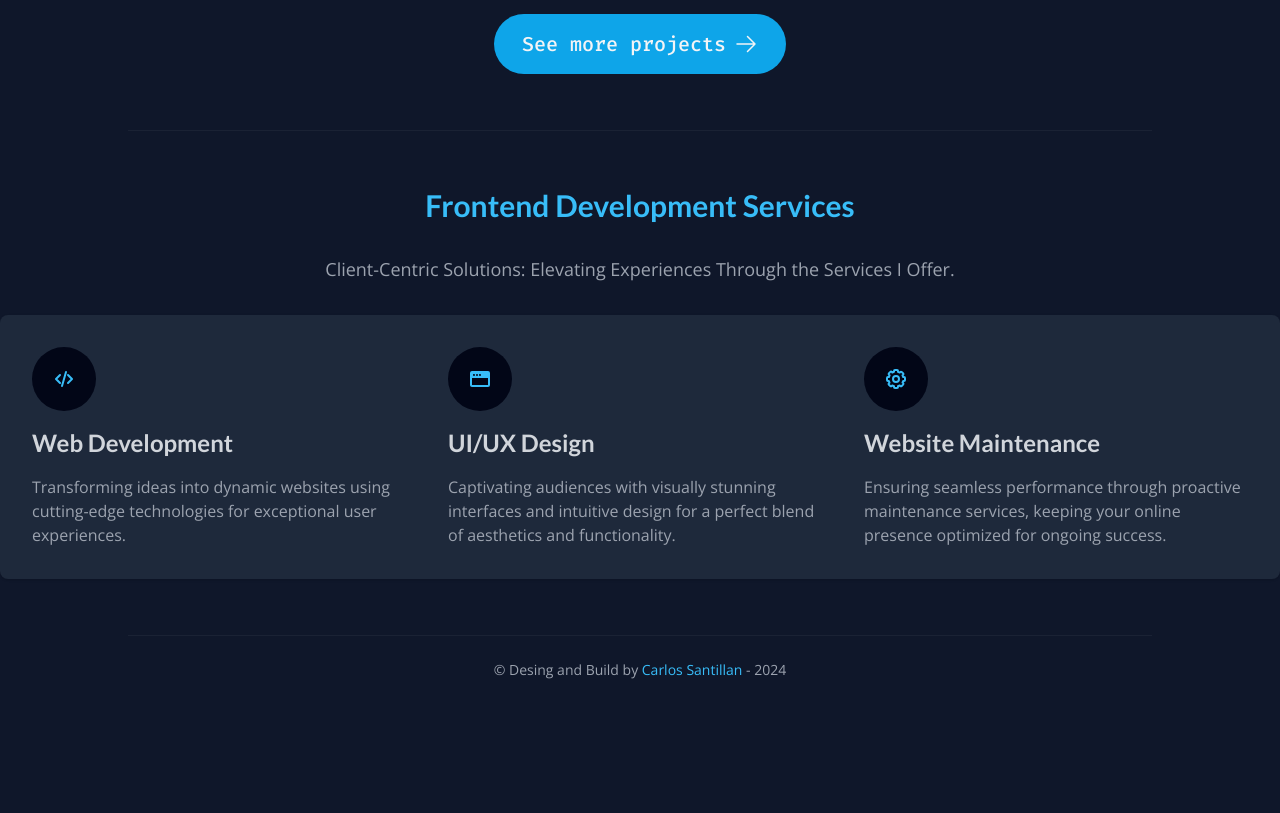
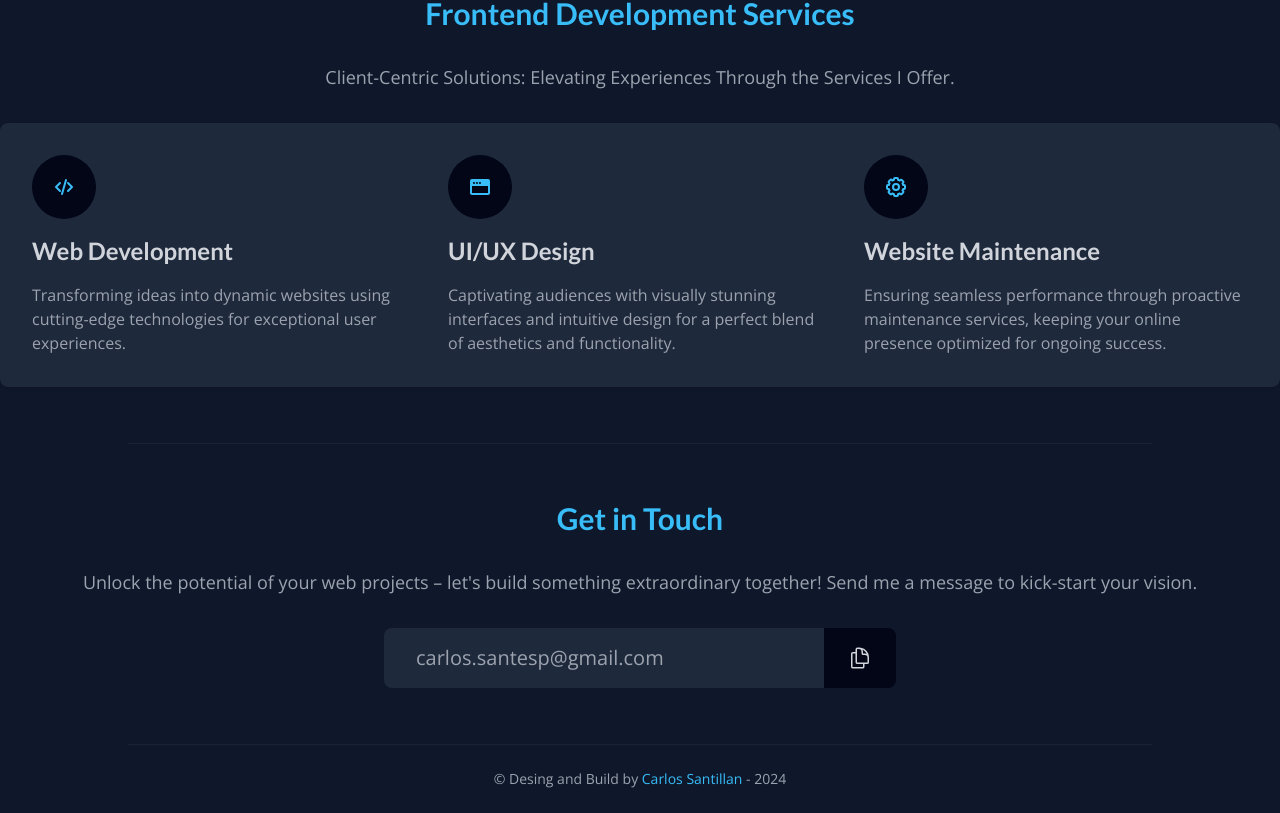
Before and after one commit to carlossantesp/carlos.santesp, a Next.js app: page / in a window 1280 px wide. Shown: the part 2432-3245 px from the top of the page. Before the commit the page ends 3136 px from the top, so only its background shows below. Built offline with nearby package versions, Linux system fonts and the light colour scheme.

Commit message:
Adding section contact me

```diff
--- a/src/app/page.js
+++ b/src/app/page.js
@@ -1,4 +1,5 @@
 import Hero from "@/components/hero";
+import SectionContact from "@/components/sectioncontact";
 import SectionProjects from "@/components/sectionprojects";
 import SectionService from "@/components/sectionservices";
 import SectionSkills from "@/components/sectionskills";
@@ -14,6 +15,8 @@ export default function Home() {
                 <SectionProjects />
                 <hr className="opacity-5 max-w-2xl md:max-w-5xl mx-auto" />
                 <SectionService />
+                <hr className="opacity-5 max-w-2xl md:max-w-5xl mx-auto" />
+                <SectionContact />
             </main>
         </>
     );
--- /dev/null
+++ b/src/components/alert.js
@@ -0,0 +1,24 @@
+import {lato} from "./fonts";
+
+export default function Alert({title, message}) {
+    return (
+        <div
+            className="flex items-center p-4 text-sm rounded-lg bg-gray-800 text-gray-300 mt-4 max-w-lg mx-auto"
+            role="alert"
+        >
+            <svg
+                className="flex-shrink-0 inline w-4 h-4 me-3"
+                aria-hidden="true"
+                xmlns="http://www.w3.org/2000/svg"
+                fill="currentColor"
+                viewBox="0 0 20 20"
+            >
+                <path d="M10 .5a9.5 9.5 0 1 0 9.5 9.5A9.51 9.51 0 0 0 10 .5ZM9.5 4a1.5 1.5 0 1 1 0 3 1.5 1.5 0 0 1 0-3ZM12 15H8a1 1 0 0 1 0-2h1v-3H8a1 1 0 0 1 0-2h2a1 1 0 0 1 1 1v4h1a1 1 0 0 1 0 2Z" />
+            </svg>
+            <span class="sr-only">Info</span>
+            <div>
+                <span className={lato.className}>{title}</span>:{message}
+            </div>
+        </div>
+    );
+}
--- /dev/null
+++ b/src/components/form-contact.js
@@ -0,0 +1,44 @@
+"use client";
+import {useRef, useState} from "react";
+import {IconCopy} from "./icons";
+import Alert from "./alert";
+
+export default function FormContact({value}) {
+    const inputRef = useRef(null);
+    const [show, setShow] = useState(false);
+    const copyEmail = () => {
+        inputRef.current.select();
+        try {
+            document.execCommand("copy");
+            window.getSelection().removeAllRanges();
+            setShow(true);
+            setTimeout(() => {
+                setShow(false);
+            }, 2000);
+        } catch (err) {
+            console.error("Error al copiar al portapapeles:", err);
+        }
+    };
+    return (
+        <>
+            <div className="mt-8 flex max-w-lg mx-auto">
+                <input
+                    className="w-full rounded-l-lg px-8 py-4 bg-slate-800 text-gray-400 text-xl"
+                    type="text"
+                    readOnly
+                    value={value}
+                    ref={inputRef}
+                />
+                <button onClick={copyEmail} className="bg-slate-950 px-6 py-4 rounded-r-lg">
+                    <IconCopy />
+                </button>
+            </div>
+            {show && (
+                <Alert
+                    title="Email Copied"
+                    message="The email address has been successfully copied. Feel free to paste it wherever needed."
+                />
+            )}
+        </>
+    );
+}
--- a/src/components/icons.js
+++ b/src/components/icons.js
@@ -124,6 +124,25 @@ export function IconLinkedin() {
         <svg role="img" viewBox="0 0 24 24" xmlns="http://www.w3.org/2000/svg" fill="currentColor" className="w-4 h-4">
             <title>LinkedIn</title>
             <path d="M20.447 20.452h-3.554v-5.569c0-1.328-.027-3.037-1.852-3.037-1.853 0-2.136 1.445-2.136 2.939v5.667H9.351V9h3.414v1.561h.046c.477-.9 1.637-1.85 3.37-1.85 3.601 0 4.267 2.37 4.267 5.455v6.286zM5.337 7.433c-1.144 0-2.063-.926-2.063-2.065 0-1.138.92-2.063 2.063-2.063 1.14 0 2.064.925 2.064 2.063 0 1.139-.925 2.065-2.064 2.065zm1.782 13.019H3.555V9h3.564v11.452zM22.225 0H1.771C.792 0 0 .774 0 1.729v20.542C0 23.227.792 24 1.771 24h20.451C23.2 24 24 23.227 24 22.271V1.729C24 .774 23.2 0 22.222 0h.003z" />
+        </svg>
+    );
+}
+
+export function IconCopy() {
+    return (
+        <svg
+            xmlns="http://www.w3.org/2000/svg"
+            fill="none"
+            viewBox="0 0 24 24"
+            strokeWidth="1.5"
+            stroke="currentColor"
+            className="w-6 h-6"
+        >
+            <path
+                strokeLinecap="round"
+                strokeLinejoin="round"
+                d="M15.75 17.25v3.375c0 .621-.504 1.125-1.125 1.125h-9.75a1.125 1.125 0 0 1-1.125-1.125V7.875c0-.621.504-1.125 1.125-1.125H6.75a9.06 9.06 0 0 1 1.5.124m7.5 10.376h3.375c.621 0 1.125-.504 1.125-1.125V11.25c0-4.46-3.243-8.161-7.5-8.876a9.06 9.06 0 0 0-1.5-.124H9.375c-.621 0-1.125.504-1.125 1.125v3.5m7.5 10.375H9.375a1.125 1.125 0 0 1-1.125-1.125v-9.25m12 6.625v-1.875a3.375 3.375 0 0 0-3.375-3.375h-1.5a1.125 1.125 0 0 1-1.125-1.125v-1.5a3.375 3.375 0 0 0-3.375-3.375H9.75"
+            />
         </svg>
     );
 }
--- a/src/components/project.js
+++ b/src/components/project.js
@@ -8,7 +8,7 @@ export default function Project({item}) {
     const {name, description, image, tags, repo, link} = item;
     return (
         <article className="bg-slate-800 rounded-lg shadow p-4 flex flex-col gap-4">
-            <header className="rounded-lg overflow-hidden h-56 md:h-72 lg:h-96">
+            <header className="rounded-lg overflow-hidden h-56 md:h-72 ">
                 <Image
                     className="w-full h-full object-cover object-top"
                     src={image}
--- /dev/null
+++ b/src/components/sectioncontact.js
@@ -0,0 +1,15 @@
+import Container from "./container";
+import Description from "./description";
+import FormContact from "./form-contact";
+
+export default function SectionContact() {
+    return (
+        <Container id="contact" otherClass="my-12 md:my-14">
+            <Description
+                title="Get in Touch"
+                description="Unlock the potential of your web projects – let's build something extraordinary together! Send me a message to kick-start your vision."
+            />
+            <FormContact value="carlos.santesp@gmail.com" />
+        </Container>
+    );
+}
```
Also changed, not shown: src/components/sectionabout.js (deleted).
